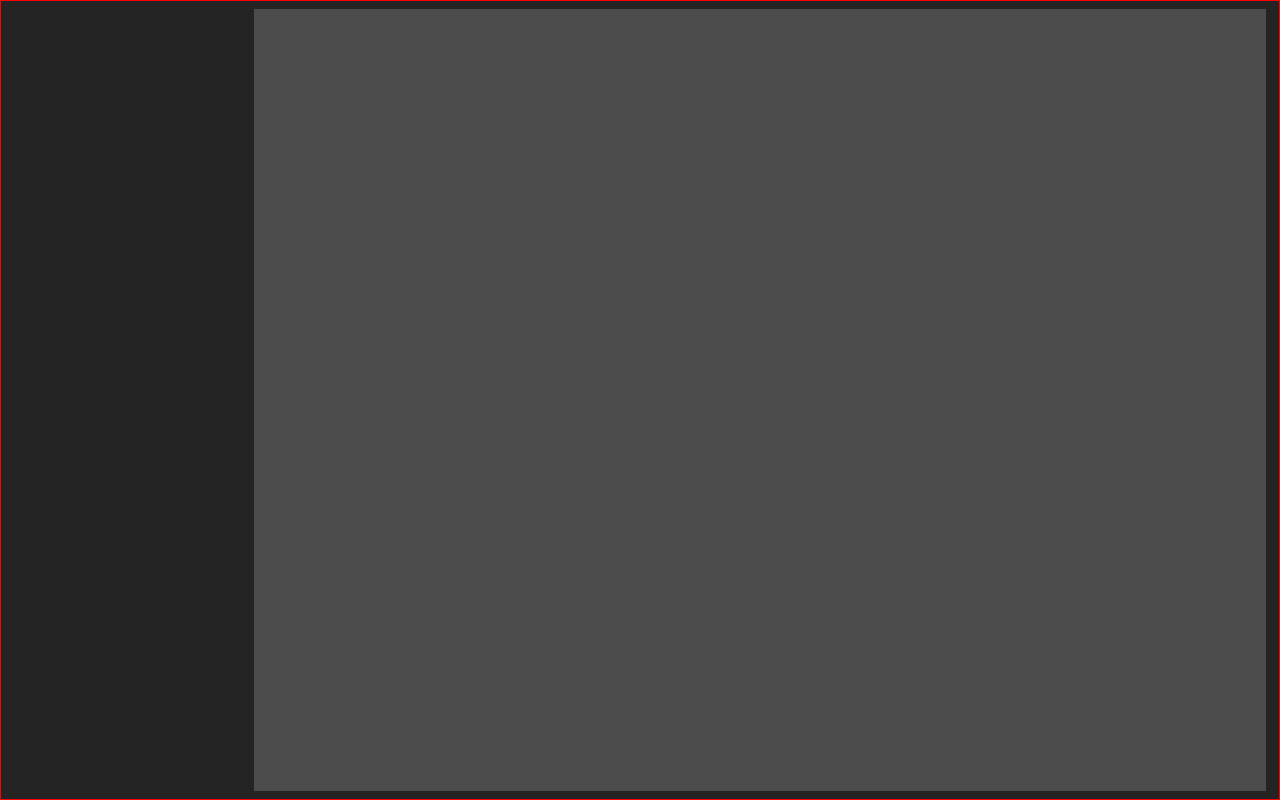
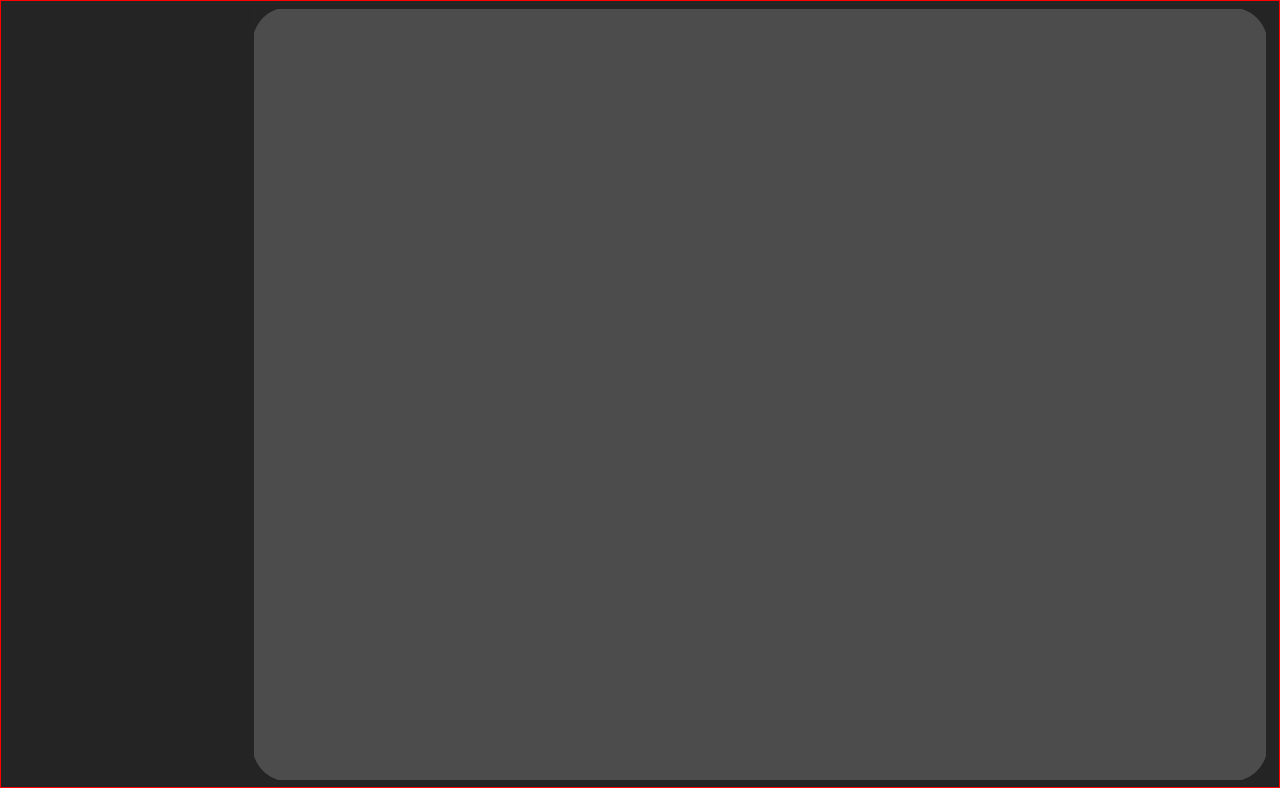
Before and after one commit to hellsing2030/PomoChat---Frontend, a React (Vite) app: page /overlay-start-stream in a window 1280 px wide. Built offline with nearby package versions, Linux system fonts and the light colour scheme.

Commit message:
add corner

```diff
--- a/src/assets/overlay/MainOverlay.tsx
+++ b/src/assets/overlay/MainOverlay.tsx
@@ -6,7 +6,14 @@ export const MainOverlay = () => {
         <span className="container-overlay-left"/>
         <div className="container-view-video-top-bottom">
           <span className="container-overlay-top"/>
-          <div className="cam-overlay"></div>
+          <div className="cam-overlay">
+            <div className="container-corner">
+              <span className="corner corner-1" />
+              <span className="corner corner-2" />
+              <span className="corner corner-3" />
+              <span className="corner corner-4" />
+            </div>
+          </div>
           <span className="container-overlay-bottom"/>
         </div>
         <span className="container-overlay-right"/>
--- a/src/assets/overlay/Overlay.css
+++ b/src/assets/overlay/Overlay.css
@@ -23,6 +23,7 @@
     height: 100%;
     flex-wrap: wrap;
 }
+
 .container-overlay-top{
     background: rgb(36, 36, 36);
     width: 100%;
@@ -30,8 +31,56 @@
 }
 
 .cam-overlay {
-    width: max-content;
+    width: 100%;
     height: 98%;
+    position: relative;
+}
+
+.container-corner{
+    position: absolute;
+    inset: 0;
+    width: 100%;
+    height: 100%;
+    pointer-events: none;
+}
+
+.corner {
+    position: absolute;
+    background: rgb(36, 36, 36);
+    width: 24px;
+    height: 24px;
+    z-index: 5;
+    clip-path: polygon(0 0, 100% 0, 0 100%);
+    transform-origin: center;
+}
+
+.corner-1{
+    top:0;
+    left:0;
+}
+
+.corner-2{
+    top: 0;
+    right: 0;
+    transform: scaleX(-1);
+}
+
+.corner-3{
+    bottom: 0;
+    left: 0;
+    transform: scaleY(-1);
+}
+
+.corner-4{
+    bottom: 0;
+    right: 0;
+    transform: scale(-1, -1);
+}
+
+@supports (clip-path: path("M0 0 L24 0 Q6 6 0 24 Z")) {
+    .corner {
+        clip-path: path("M0 0 L24 0 Q6 6 0 24 Z");
+    }
 }
 
 .container-overlay-bottom {
--- a/src/index.css
+++ b/src/index.css
@@ -1,6 +1,7 @@
 body{
   width: calc(100% - 2px);
-  height: calc(100vh - 2px) ;
+  height: 98.3vh;
+  max-height: 98.3vh;
   display: flex;
   flex-wrap: nowrap;
   padding: 0;
```
